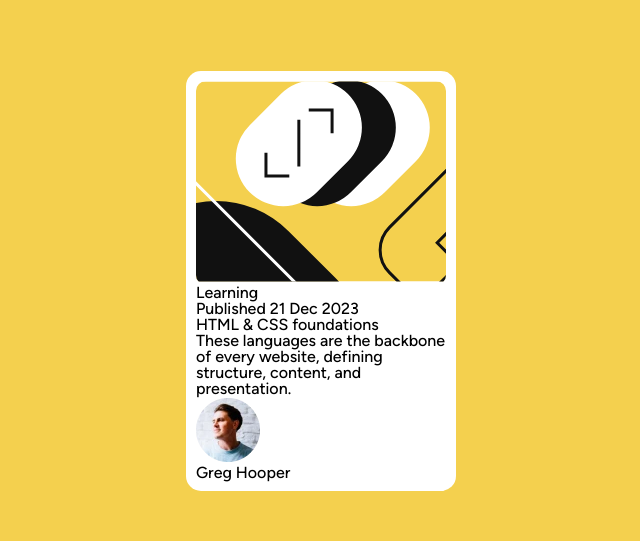
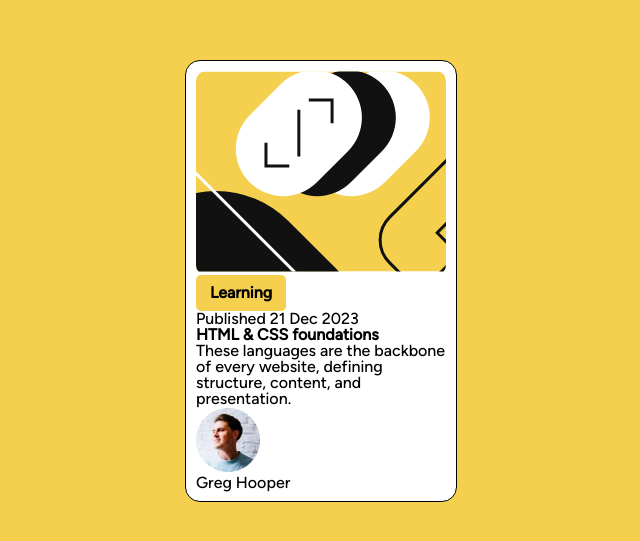
Before and after one commit to steph209/blog-preview, a plain HTML site: page index.html in a window 1280 px wide. Shown: the part 119-660 px from the top of the page, without its empty margins (319-959 px from the left). Drawn offline with Linux system fonts and the light colour scheme.

Commit message:
css adjustments need to fix h1 tag

```diff
--- a/index.html
+++ b/index.html
@@ -6,9 +6,10 @@
   <meta name="viewport" content="width=device-width, initial-scale=1.0">
   <!-- displays site properly based on user's device -->
 
-  <link rel="icon" type="image/png" sizes="32x32" href="./assets/images/favicon-32x32.png">
+  <!-- <link rel="icon" type="image/png" sizes="32x32" href="./assets/images/favicon-32x32.png"> -->
 
   <link rel="stylesheet" href="reset.css">
+
   <link rel="stylesheet" href="style.css">
 
   <title>Blog preview card</title>
@@ -21,13 +22,13 @@
       <img src="assets/images/illustration-article.svg" alt="Blog">
     </picture>
 
-    <div>
+    <div class="learn">
       <p>Learning</p>
     </div>
 
     <p>Published 21 Dec 2023</p>
 
-    <h1>HTML & CSS foundations</h1>
+    <h2>HTML & CSS foundations</h2>
 
     <p>These languages are the backbone of every website, defining structure, content, and presentation.</p>
 
--- a/style.css
+++ b/style.css
@@ -6,6 +6,19 @@
     font-weight: 500;
 }
 
+/* =============================================================================
+#TYPOGRAPHY
+============================================================================= */
+h2 {
+    font-family: "Figtree", Arial, Helvetica, sans-serif;
+    font-weight: 800;
+    font-style: normal;
+    /* font-size: 20px; */
+}
+
+p {
+    font-size: 16px;
+}
 
 /* =============================================================================
 #GENERAL
@@ -30,6 +43,8 @@ main {
 
     width: 250px;
     border-radius: 15px;
+    border: solid;
+    border-width: 1px;
     /* height: 80%; */
 
     padding: 10px;
@@ -57,3 +72,18 @@ picture {
         object-fit: cover;
         object-position: center;
     }
+
+.learn {
+    background-color: hsl(47, 88%, 63%);
+
+    padding: 10px;
+    width: 70px;
+
+    border-radius: 5px;
+
+}
+
+    .learn p {
+        text-align: center;
+        font-weight: bold;
+    }
```
